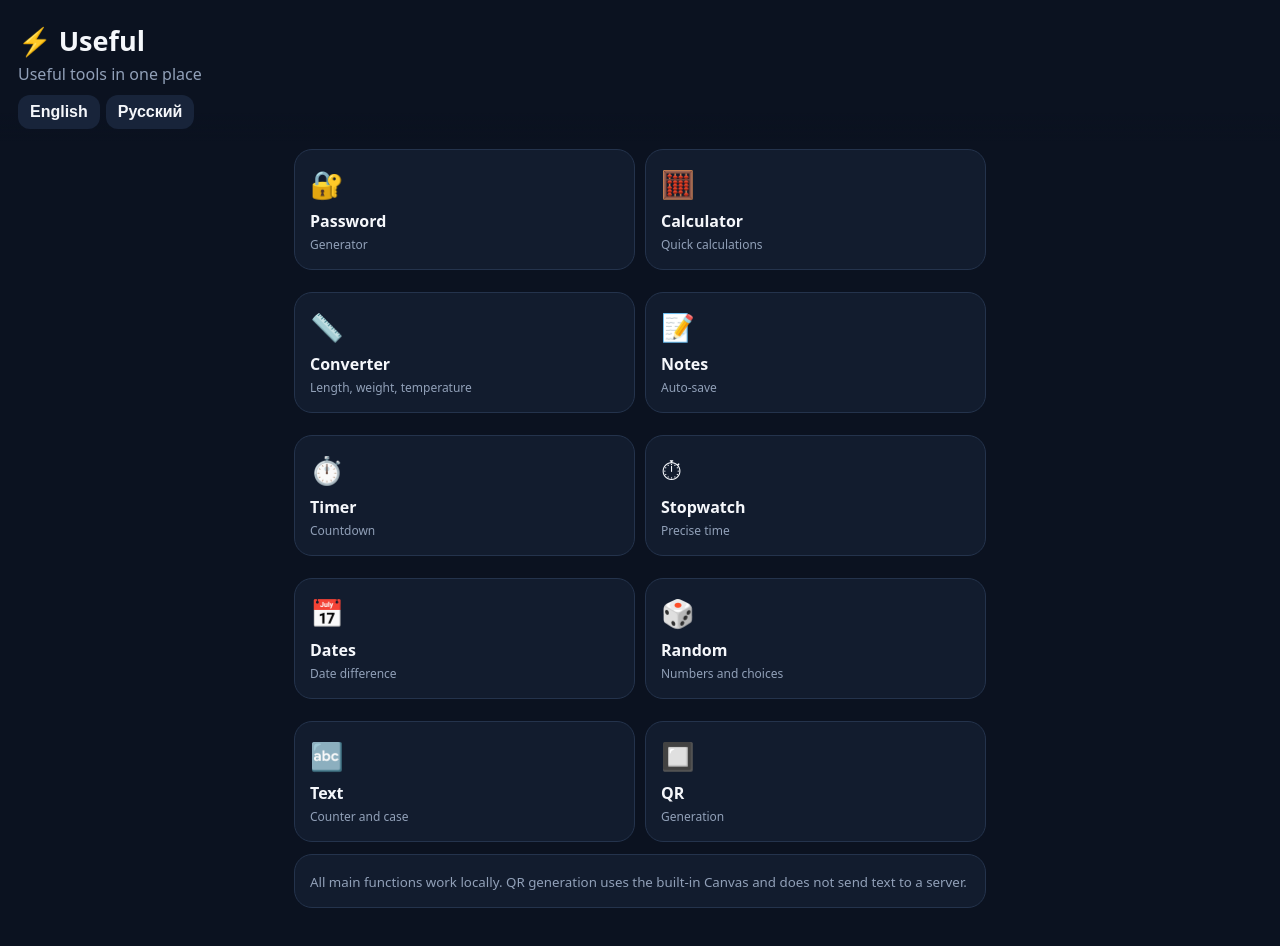
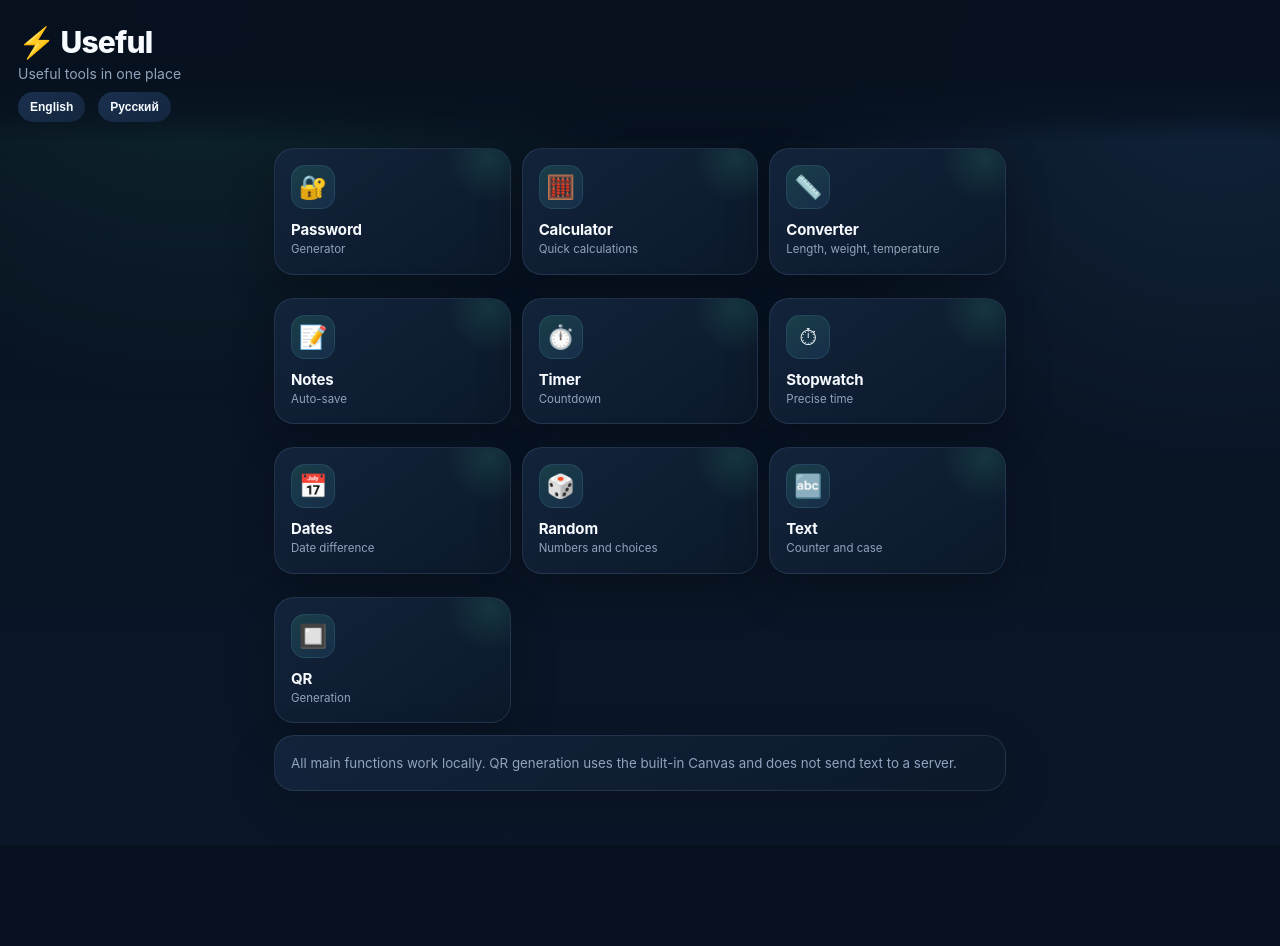
Before and after one commit to Alex1-brown/Usful-, a website: page index.html in a window 1280 px wide. After the commit the page ends 845 px from the top, so only its background shows below. Drawn offline with Linux system fonts and the light colour scheme.

Commit message:
Redesign Useful app interface

```diff
--- a/index.html
+++ b/index.html
@@ -6,22 +6,113 @@
 <meta name="theme-color" content="#0b1220">
 <title>Useful</title>
 <style>
-:root{--bg:#0b1220;--card:#121c2e;--card2:#18243a;--text:#f5f7fb;--muted:#91a0b8;--accent:#39e58c;--danger:#ff5d73;--border:#24334c}
-*{box-sizing:border-box}body{margin:0;background:var(--bg);color:var(--text);font-family:system-ui,-apple-system,Segoe UI,sans-serif}
-header{padding:22px 18px 12px;position:sticky;top:0;background:linear-gradient(var(--bg) 80%,transparent);z-index:5}
-h1{margin:0;font-size:27px}header p{margin:4px 0;color:var(--muted)}
-main{padding:8px 14px 35px;max-width:720px;margin:auto}.grid{display:grid;grid-template-columns:repeat(2,1fr);gap:10px}
-.card{background:var(--card);border:1px solid var(--border);border-radius:18px;padding:15px;margin-bottom:12px}
-.tool{min-height:105px;text-align:left;cursor:pointer;transition:.15s}.tool:active{transform:scale(.97);background:var(--card2)}
-.icon{font-size:27px}.tool b{display:block;margin-top:8px}.tool span{font-size:12px;color:var(--muted)}
-.screen{display:none}.screen.active{display:block}.back{background:none;border:0;color:var(--accent);font-size:16px;padding:5px 0 14px;cursor:pointer}
-label{display:block;color:var(--muted);font-size:13px;margin:12px 0 5px}
-input,textarea,select{width:100%;padding:13px;border:1px solid var(--border);border-radius:12px;background:#0d1626;color:var(--text);font-size:16px;outline:none}
-textarea{min-height:150px;resize:vertical}.calcpad{display:grid;grid-template-columns:repeat(4,1fr);gap:7px;margin-top:10px}.calcpad button{padding:14px;border:0;border-radius:10px;background:var(--card2);color:var(--text);font-size:18px;font-weight:700}.calcpad button:active{transform:scale(.96)}button.action{width:100%;padding:13px;border:0;border-radius:12px;background:var(--accent);color:#06120c;font-weight:800;font-size:16px;margin-top:10px;cursor:pointer}
-button.secondary{background:var(--card2);color:var(--text)}button.danger{background:var(--danger);color:white}
-.result{margin-top:12px;padding:14px;border-radius:12px;background:#0d1626;border:1px solid var(--border);word-break:break-word;min-height:48px}
-.row{display:grid;grid-template-columns:1fr 1fr;gap:9px}.big{text-align:center;font-size:42px;font-weight:800;padding:18px}
-small{color:var(--muted)}.toast{position:fixed;bottom:22px;left:50%;transform:translateX(-50%);background:#fff;color:#111;padding:11px 16px;border-radius:20px;font-weight:700;display:none;z-index:20}
+:root{
+  --bg:#07111f;
+  --bg2:#0b1729;
+  --card:rgba(17,31,52,.82);
+  --card2:#162844;
+  --card3:#0d1b2f;
+  --text:#f7fbff;
+  --muted:#91a4bd;
+  --accent:#49e6a2;
+  --accent2:#5aa9ff;
+  --danger:#ff5f76;
+  --border:rgba(142,174,214,.15);
+  --shadow:0 16px 45px rgba(0,0,0,.24);
+}
+*{box-sizing:border-box}
+html{background:var(--bg)}
+body{
+  margin:0;min-height:100vh;background:
+  radial-gradient(circle at 15% -10%,rgba(73,230,162,.12),transparent 34%),
+  radial-gradient(circle at 95% 5%,rgba(90,169,255,.13),transparent 30%),
+  linear-gradient(180deg,var(--bg) 0%,var(--bg2) 100%);
+  color:var(--text);font-family:Inter,system-ui,-apple-system,BlinkMacSystemFont,"Segoe UI",sans-serif;
+  -webkit-font-smoothing:antialiased;
+}
+header{
+  padding:24px 18px 18px;position:sticky;top:0;z-index:5;
+  background:linear-gradient(180deg,rgba(7,17,31,.98) 58%,rgba(7,17,31,.72) 82%,transparent);
+  backdrop-filter:blur(14px);-webkit-backdrop-filter:blur(14px);
+}
+header h1{margin:0;font-size:30px;letter-spacing:-.8px;font-weight:850}
+header h1:first-letter{filter:drop-shadow(0 0 10px rgba(73,230,162,.45))}
+header p{margin:5px 0 0;color:var(--muted);font-size:14px}
+#languageSwitcher{display:flex;gap:7px}
+#languageSwitcher button{border-radius:999px!important;font-size:12px!important;font-weight:700!important}
+main{padding:8px 14px 42px;max-width:760px;margin:auto}
+.grid{display:grid;grid-template-columns:repeat(2,minmax(0,1fr));gap:11px}
+.card{
+  background:linear-gradient(145deg,rgba(20,37,61,.92),rgba(12,25,43,.94));
+  border:1px solid var(--border);border-radius:20px;padding:16px;margin-bottom:12px;
+  box-shadow:var(--shadow);backdrop-filter:blur(10px);-webkit-backdrop-filter:blur(10px);
+}
+.tool{
+  min-height:118px;text-align:left;cursor:pointer;position:relative;overflow:hidden;
+  transition:transform .16s ease,border-color .16s ease,background .16s ease;
+}
+.tool:before{
+  content:"";position:absolute;right:-25px;top:-35px;width:90px;height:90px;border-radius:50%;
+  background:radial-gradient(circle,rgba(73,230,162,.12),transparent 68%);
+}
+.tool:hover{transform:translateY(-2px);border-color:rgba(73,230,162,.32)}
+.tool:active{transform:scale(.975)}
+.icon{
+  width:44px;height:44px;display:flex;align-items:center;justify-content:center;
+  border-radius:14px;background:linear-gradient(145deg,rgba(73,230,162,.15),rgba(90,169,255,.10));
+  border:1px solid rgba(120,190,220,.13);font-size:23px;
+}
+.tool b{display:block;margin-top:11px;font-size:15px;letter-spacing:-.15px}
+.tool span{display:block;margin-top:3px;font-size:11.5px;color:var(--muted);line-height:1.35}
+.screen{display:none}.screen.active{display:block}
+.back{
+  background:transparent;border:0;color:var(--accent);font-size:15px;font-weight:700;
+  padding:5px 2px 15px;cursor:pointer;
+}
+h2{font-size:21px;letter-spacing:-.35px;margin:2px 0 18px}
+label{display:block;color:var(--muted);font-size:12px;font-weight:650;margin:14px 0 6px}
+input,textarea,select{
+  width:100%;padding:13px 14px;border:1px solid var(--border);border-radius:13px;
+  background:rgba(7,17,31,.72);color:var(--text);font-size:16px;outline:none;
+  transition:border-color .15s,box-shadow .15s;
+}
+input:focus,textarea:focus,select:focus{
+  border-color:rgba(73,230,162,.48);box-shadow:0 0 0 3px rgba(73,230,162,.08)
+}
+textarea{min-height:150px;resize:vertical}
+input[type=range]{padding:0;accent-color:var(--accent)}
+input[type=checkbox]{width:auto;accent-color:var(--accent);margin-right:7px}
+.calcpad{display:grid;grid-template-columns:repeat(4,1fr);gap:8px;margin-top:12px}
+.calcpad button{
+  padding:15px 8px;border:1px solid var(--border);border-radius:13px;
+  background:linear-gradient(145deg,#172b47,#12233a);color:var(--text);font-size:18px;font-weight:750;
+}
+.calcpad button:active{transform:scale(.95)}
+button.action{
+  width:100%;padding:13px 14px;border:0;border-radius:13px;
+  background:linear-gradient(135deg,var(--accent),#7bf0bd);color:#06130d;
+  font-weight:850;font-size:15px;margin-top:10px;cursor:pointer;box-shadow:0 8px 22px rgba(73,230,162,.13);
+}
+button.action:active{transform:translateY(1px)}
+button.secondary{background:linear-gradient(145deg,#1a304d,#14263f);color:var(--text);box-shadow:none}
+button.danger{background:linear-gradient(135deg,#ff5f76,#ff7c8e);color:#fff;box-shadow:none}
+.result{
+  margin-top:12px;padding:14px;border-radius:13px;background:rgba(7,17,31,.72);
+  border:1px solid var(--border);word-break:break-word;min-height:48px;
+}
+.row{display:grid;grid-template-columns:1fr 1fr;gap:9px}
+.big{text-align:center;font-size:42px;font-weight:850;padding:18px;letter-spacing:1px}
+small{color:var(--muted);line-height:1.5}
+.toast{
+  position:fixed;bottom:22px;left:50%;transform:translateX(-50%);
+  background:#f4f8ff;color:#07111f;padding:11px 16px;border-radius:999px;
+  font-weight:800;display:none;z-index:20;box-shadow:0 10px 30px rgba(0,0,0,.35);white-space:nowrap;
+}
+#qrCanvas{border-radius:12px!important;box-shadow:0 8px 25px rgba(0,0,0,.25)}
+@media(max-width:390px){
+  header{padding-left:14px;padding-right:14px}.grid{gap:8px}.card{border-radius:17px;padding:14px}.tool{min-height:112px}
+}
+@media(min-width:650px){.grid{grid-template-columns:repeat(3,minmax(0,1fr))}}
 </style>
 </head>
 <body>
```
